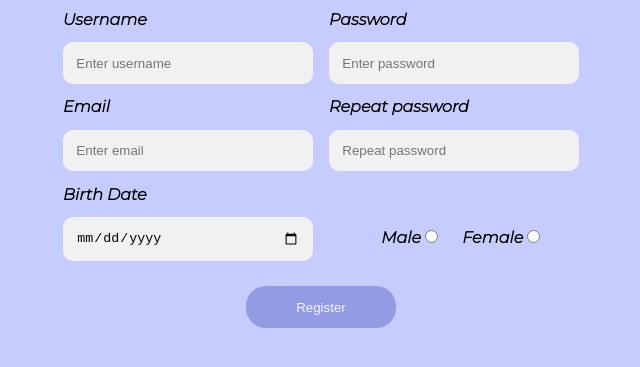
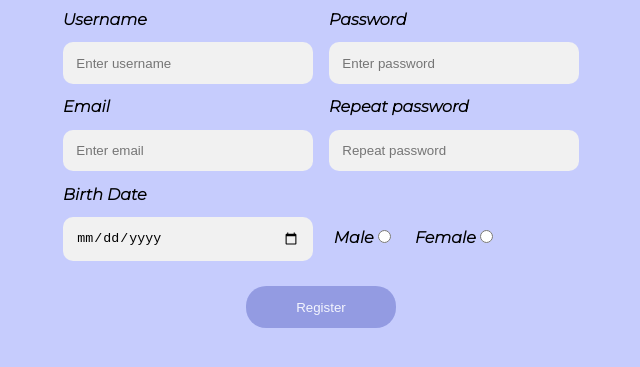
Before and after one commit to johnLexicon/Labb2, a plain HTML site: page index.html in a window 1280 px wide. Shown: the part 93-460 px from the top of the page, without its empty margins (319-959 px from the left). Drawn offline with Linux system fonts and the light colour scheme.

Commit message:
Styling changes to radioButtons.

```diff
--- a/style.css
+++ b/style.css
@@ -77,7 +77,8 @@ input:focus {
     }
 
     .radioButtons {
-        margin-left: 2.1em;
         margin-top: 2em;
+        text-align: start;
+        margin-left: .3em;
     }
 }
```
Also changed, not shown: index.html (indentation only).
